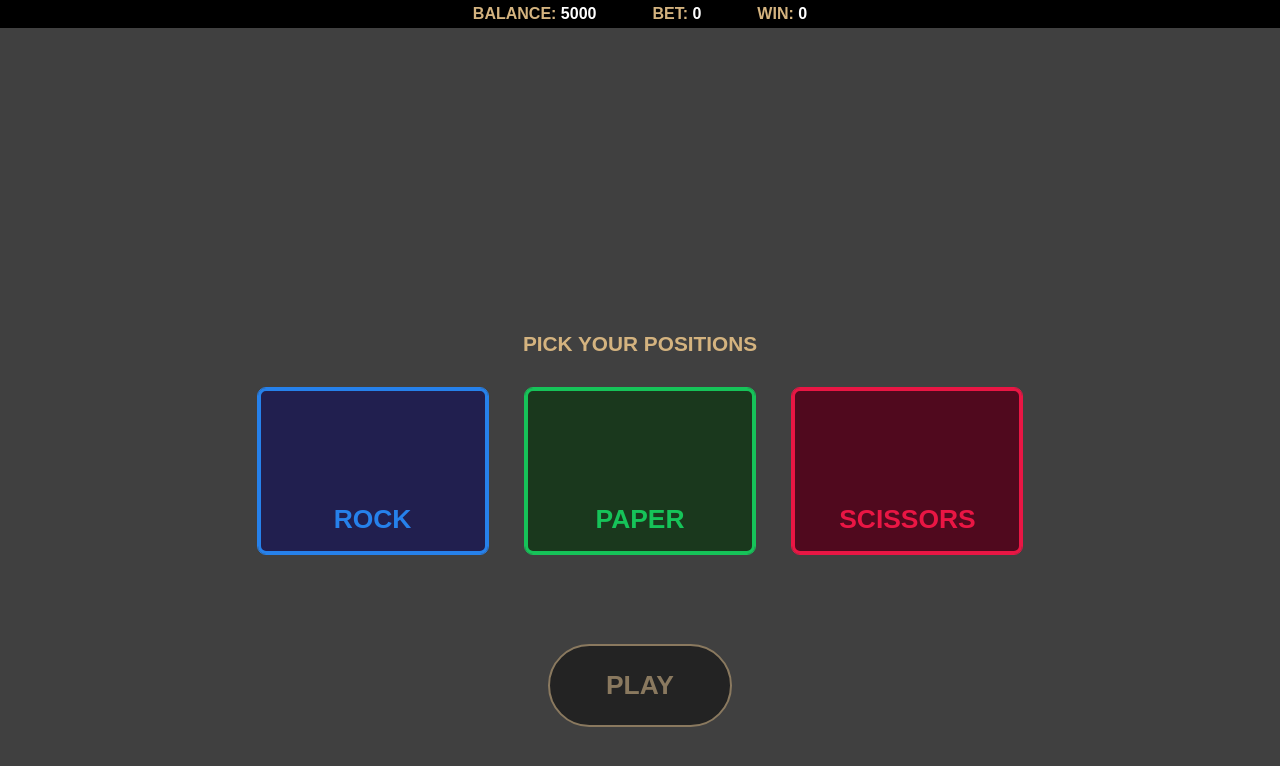
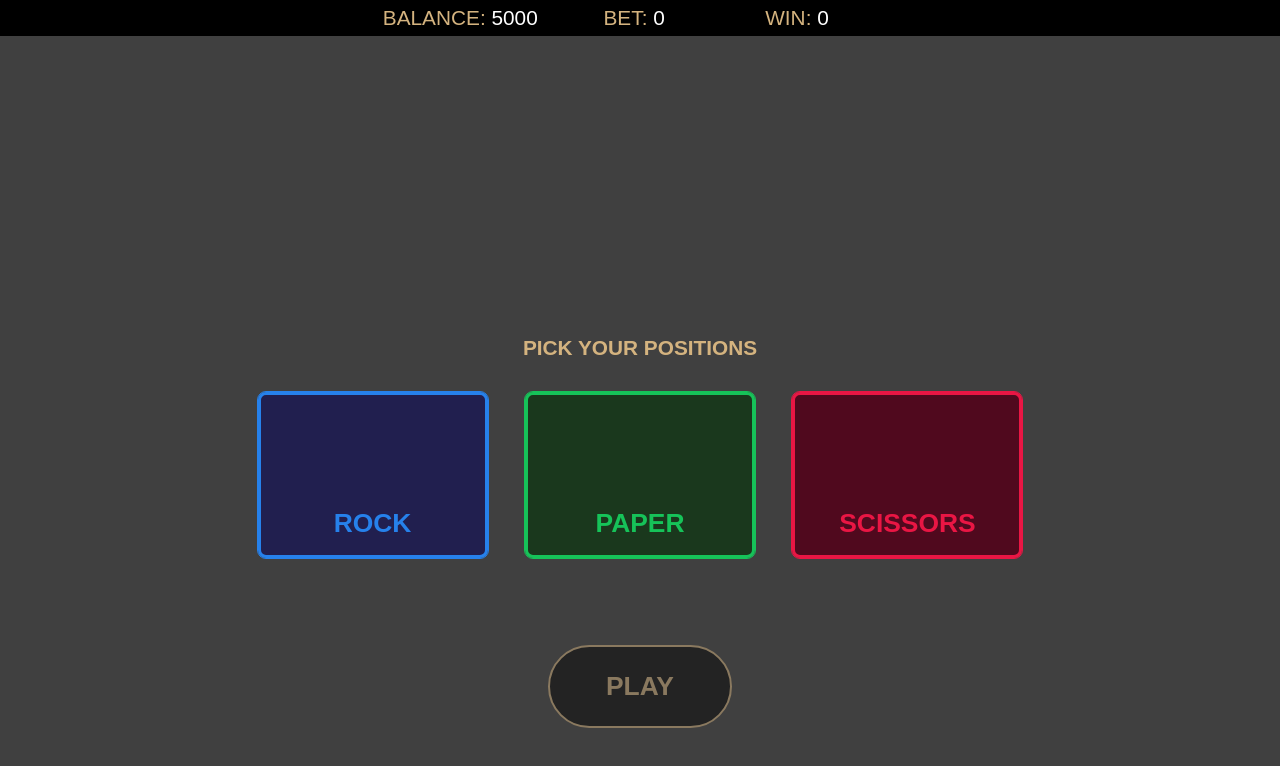
Before and after one commit to Nikolai-Iakushchenko/rock_paper_scissors, a React (Vite) app: page / in a window 1280 px wide. Shown: the top 766 px of the page. Built offline with nearby package versions, Linux system fonts and the light colour scheme.

Commit message:
keep info panel boxes in place

```diff
--- a/src/components/Game/Game.tsx
+++ b/src/components/Game/Game.tsx
@@ -10,7 +10,7 @@ import { BettingOption } from "../../config/BettingOptions.ts";
 import calculateTieReturn from "../../utils/CalculateTieReturn.ts";
 
 // todo update to 3000
-const PLAYING_DURATION = 100000000000;
+const PLAYING_DURATION = 1000;
 
 // export type BettingOption = "rock" | "paper" | "scissors";
 // export enum BettingOption {
--- a/src/components/InfoItem/InfoItem.module.css
+++ b/src/components/InfoItem/InfoItem.module.css
@@ -7,5 +7,7 @@
 }
 
 .value {
+  display: inline-block;
+  width: 5rem;
   color: white;
 }
--- a/src/components/InfoPanel/InfoPanel.module.css
+++ b/src/components/InfoPanel/InfoPanel.module.css
@@ -3,8 +3,12 @@
   grid-auto-flow: column;
   justify-content: center;
   align-items: center;
-  gap: 3.5em;
+  /*gap: 3.5em;*/
+  gap: 2rem;
   background-color: black;
   color: white;
+  /*padding-block: 0.5em;*/
   padding-block: 0.3em;
+  font-size: 1.3rem;
+  font-weight: normal;
 }
```
